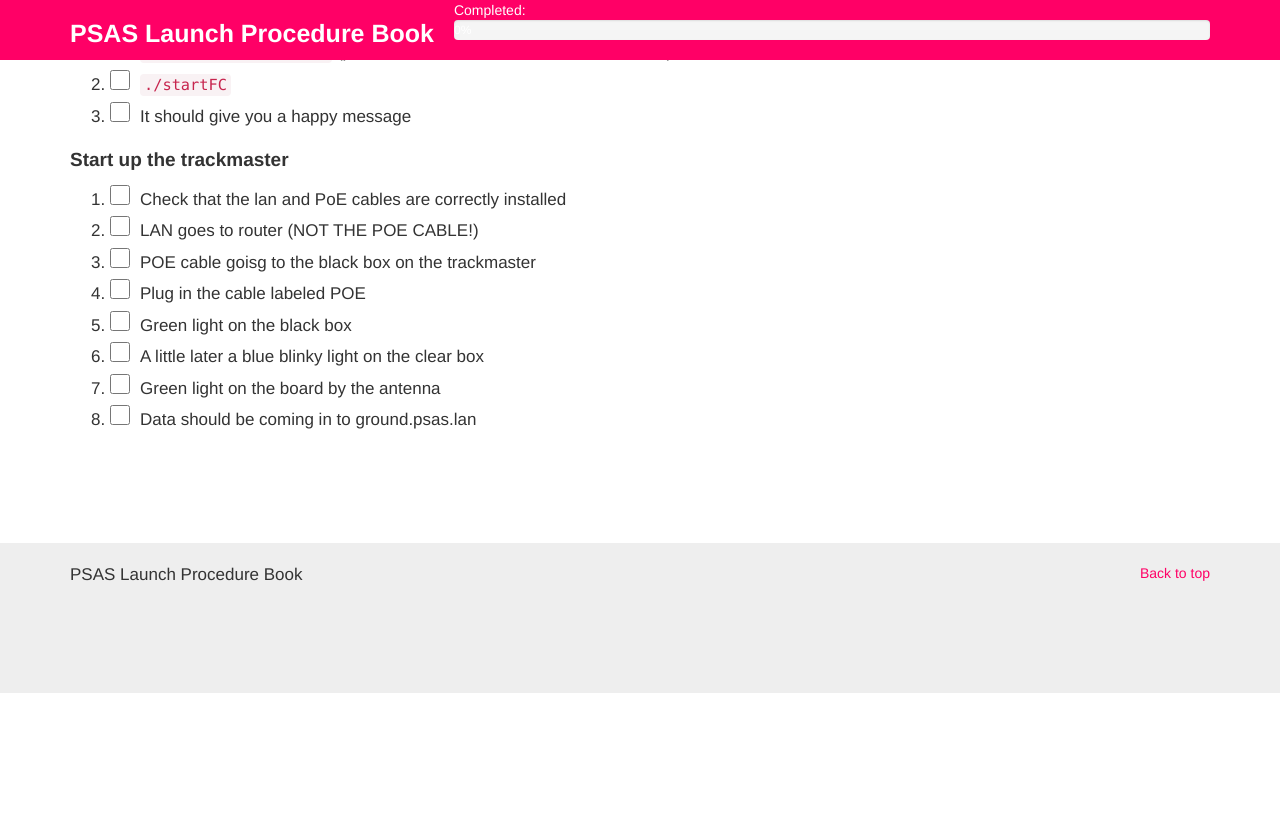
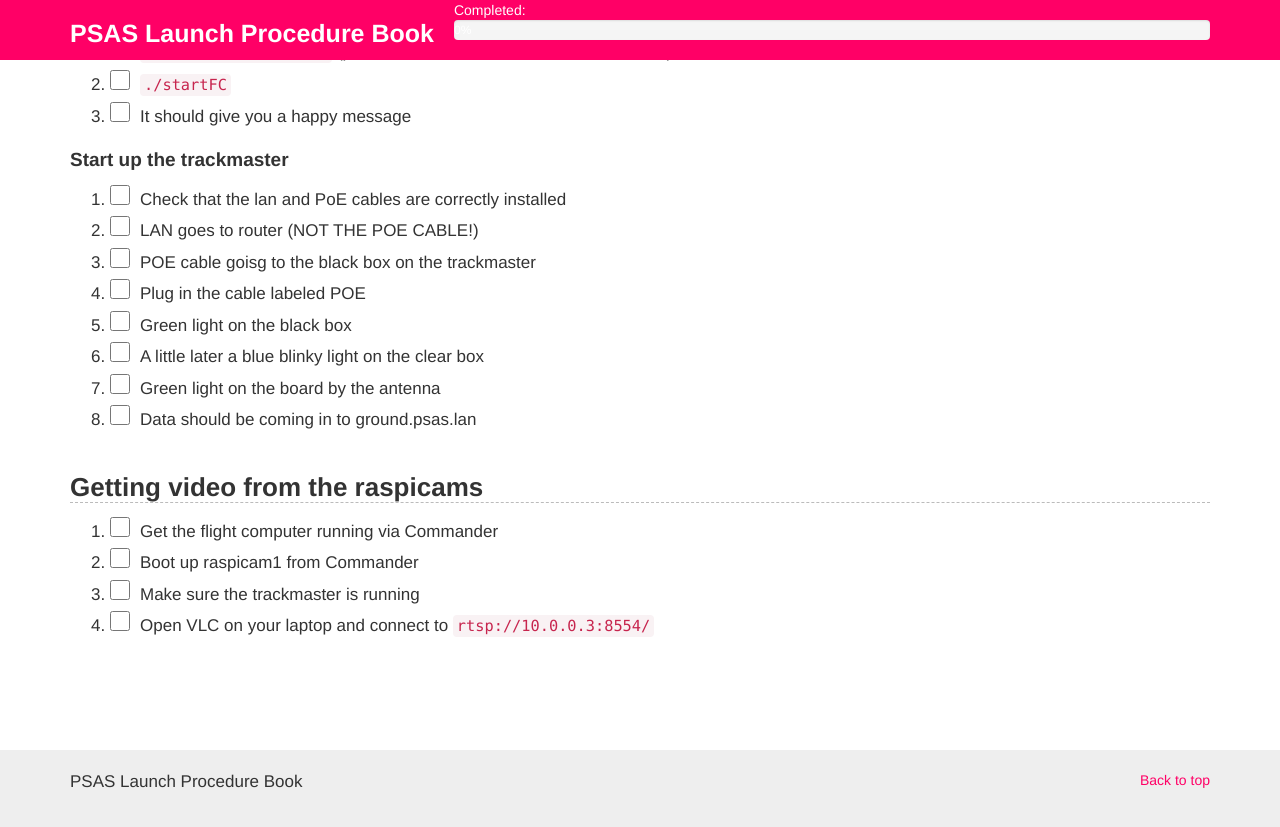
Before and after one commit to psas/procedure-book, a Jekyll site: the page built from 03-FlightDirectorTable.markdown, in a window 1280 px wide and 900 px high, scrolled down 1223 px. Shown: the top 827 px of the window. Built offline with Jekyll 4.4.1, drawn with Linux system fonts in a browser that asks for light colours; before the commit the page ends 1916 px from its top, so only the background shows below that.

Commit message:
add the raspicam bootup test

```diff
--- a/03-FlightDirectorTable.markdown
+++ b/03-FlightDirectorTable.markdown
@@ -58,3 +58,10 @@
   1. A little later a blue blinky light on the clear box
   1. Green light on the board by the antenna
 1. Data should be coming in to ground.psas.lan
+
+## Getting video from the raspicams
+
+1. Get the flight computer running via Commander
+1. Boot up raspicam1 from Commander
+1. Make sure the trackmaster is running
+1. Open VLC on your laptop and connect to `rtsp://10.0.0.3:8554/`
```
